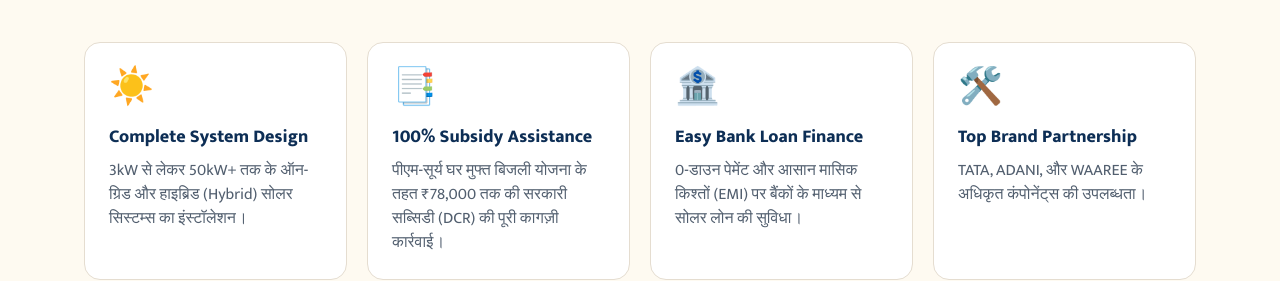
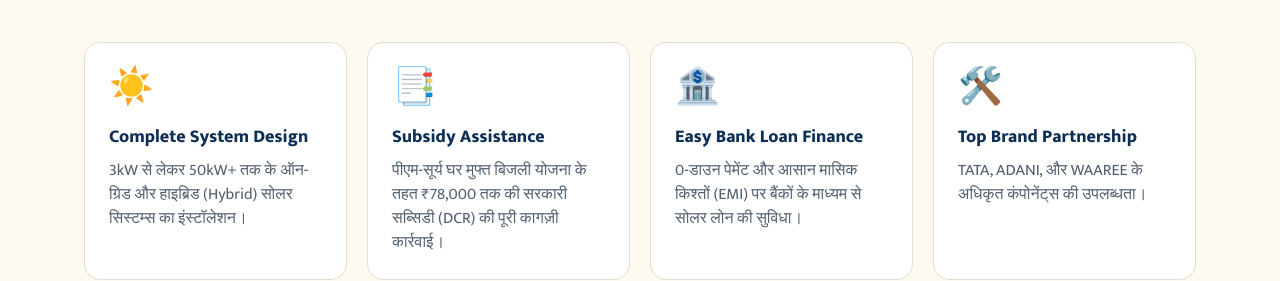
Before and after one commit to madhuratan/mspsolar, a React (Vite) app: page / in a window 1280 px wide. Shown: the part 886-1167 px from the top of the page. Built offline with nearby package versions, Linux system fonts and the light colour scheme.

Commit message:
Rename '100% Subsidy Assistance' to 'Subsidy Assistance'
Co-Authored-By: Claude Opus 5.5 <noreply@anthropic.com>

```diff
--- a/src/App.tsx
+++ b/src/App.tsx
@@ -16,7 +16,7 @@ const services = [
   },
   {
     icon: "📑",
-    title: "100% Subsidy Assistance",
+    title: "Subsidy Assistance",
     text: "पीएम-सूर्य घर मुफ्त बिजली योजना के तहत ₹78,000 तक की सरकारी सब्सिडी (DCR) की पूरी कागज़ी कार्रवाई।",
   },
   {
```
